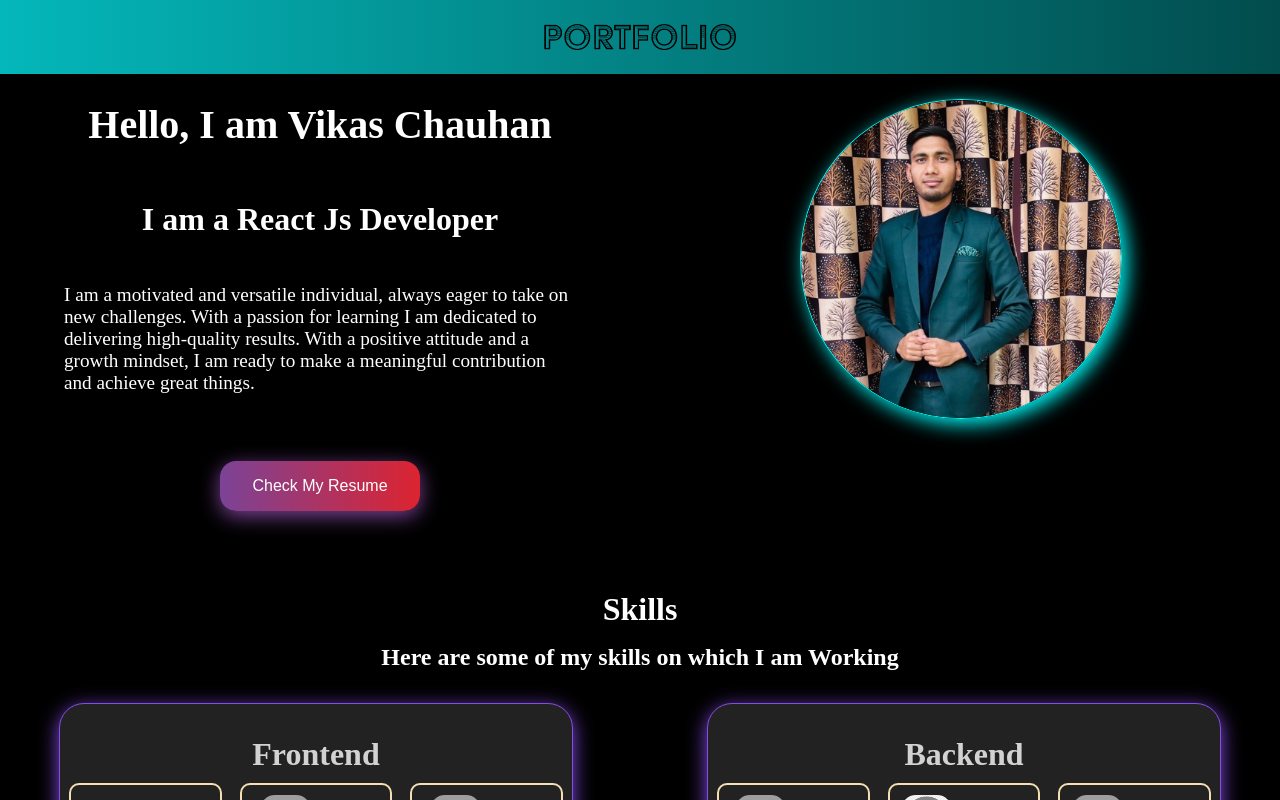
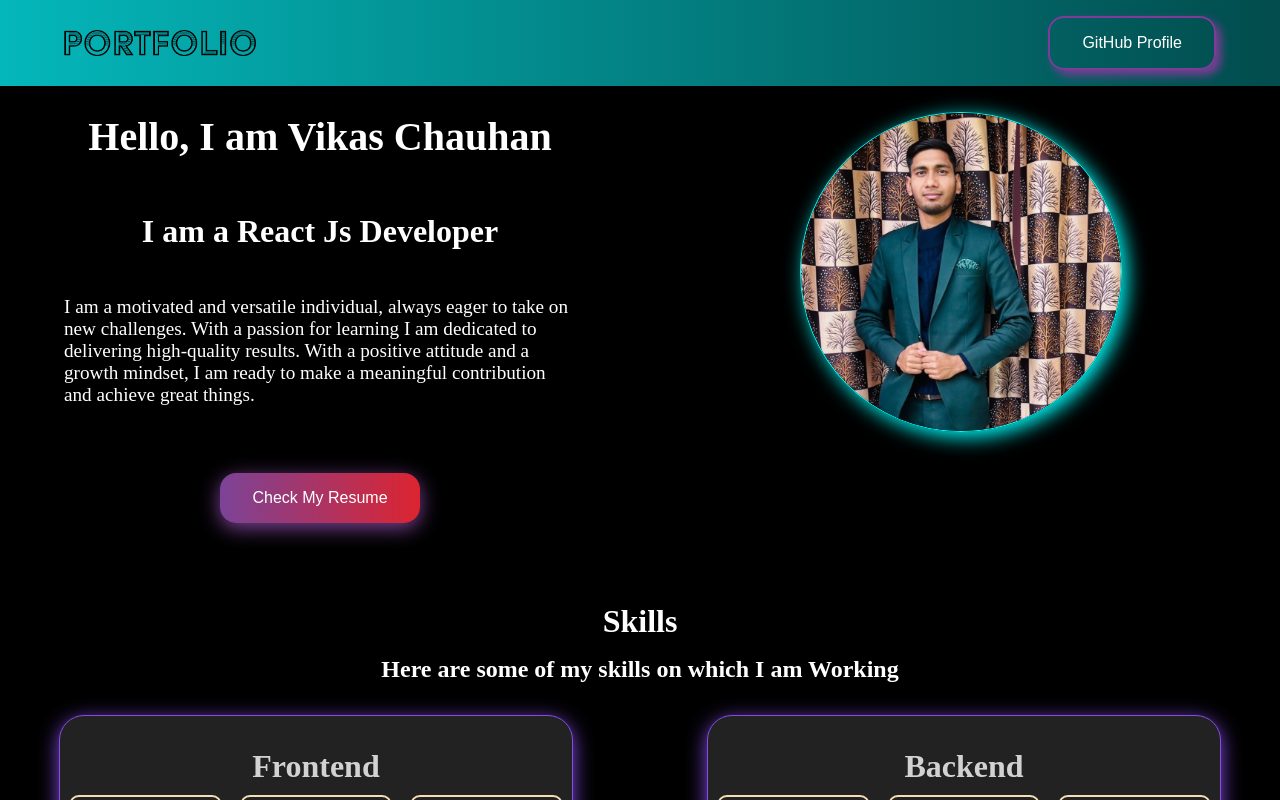
Before and after one commit to Vikas24Chauhan/MyPortFolio, a React (Vite) app: page /experience in a window 1280 px wide. Shown: the top 800 px of the page. Built offline with nearby package versions, Linux system fonts and the light colour scheme; grey boxes are pictures that could not be loaded.

Commit message:
github button added in header

```diff
--- a/src/components/header/Header.css
+++ b/src/components/header/Header.css
@@ -2,17 +2,44 @@
   width: 100%;
   height: auto;
   background: linear-gradient(to right, #04b7ba, #024c4d);
-  padding: 1.5rem 0;
+  padding: 1rem 0;
   display: flex;
   align-items: center;
-  justify-content: center;
+  justify-content: space-between;
 }
 
 .header-container img {
   width: 15%;
-  height: 100%;
+  height: auto;
+  padding-left: 4rem;
   @media (max-width: 768px) {
-    width: 40%;
+    width: 30%;
     height: auto;
+    padding-left: 1rem;
   }
 }
+
+.github-btn {
+  padding: 1rem 2rem;
+  font-size: 1rem;
+  border-radius: 1rem;
+  border: 2px solid #7d3c98;
+  background: transparent;
+  box-shadow: #7d3c98 5px 5px 10px;
+  cursor: pointer;
+  margin-right: 4rem;
+  @media (max-width: 768px) {
+    padding: 0.5rem 1rem;
+    margin-right: 1rem;
+  }
+}
+
+.github-btn a {
+  text-decoration: none;
+  color: white;
+}
+
+.github-btn:hover {
+  background: #7d3c98;
+  box-shadow: none;
+}
--- a/src/components/header/Header.jsx
+++ b/src/components/header/Header.jsx
@@ -1,11 +1,17 @@
 import React from "react";
 import "./Header.css";
 import Logo from "../../assets/images/logo.png";
+import { Bio } from "../../assets/data/Constants";
 
 function Header() {
   return (
     <div className="header-container">
       <img src={Logo} alt="PortFolio" />
+      <button className="github-btn">
+        <a href={Bio.github} target="_blank" rel="noopener noreferrer">
+          GitHub Profile
+        </a>
+      </button>
     </div>
   );
 }
```
